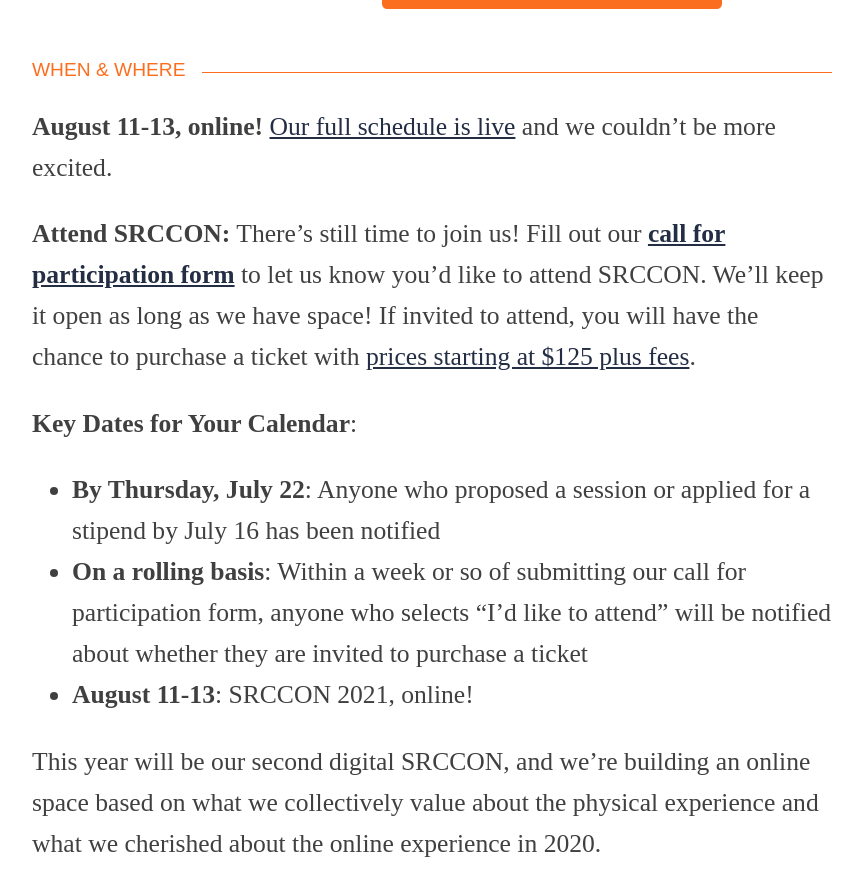
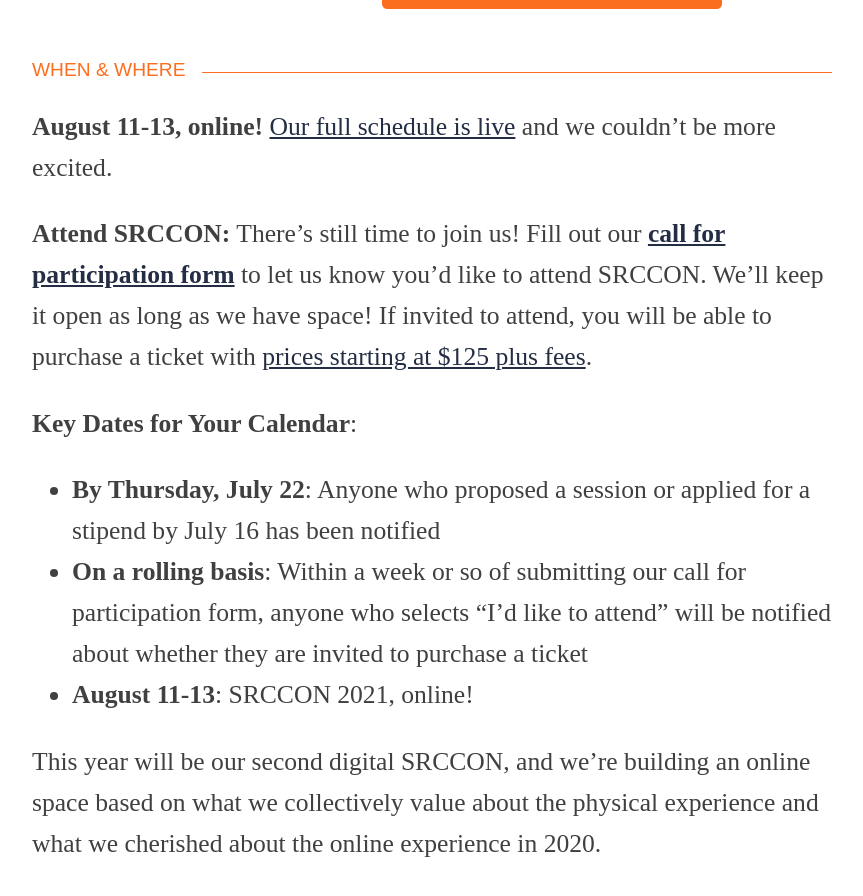
Before and after one commit to OpenNews/srccon-2021, a Jekyll site: the page built from homepage.md, in a window 1280 px wide and 900 px high, scrolled down 760 px. Shown: the top 896 px of the window, without its empty margins (208-1071 px from the left). Built offline with Jekyll 4.4.1, drawn with Linux system fonts in a browser that asks for light colours; some web fonts are replaced; our own code applies the rules of GitHub Pages for plain Markdown files.

Commit message:
one more tweak

```diff
--- a/homepage.md
+++ b/homepage.md
@@ -7,7 +7,7 @@
 
 **August 11-13, online!** [Our full schedule is live](/schedule) and we couldn't be more excited.
 
-**Attend SRCCON:** There's still time to join us! Fill out our **[call for participation form](/participation/form)** to let us know you'd like to attend SRCCON. We'll keep it open as long as we have space! If invited to attend, you will have the chance to purchase a ticket with [prices starting at $125 plus fees](/attendees/#tickets).
+**Attend SRCCON:** There's still time to join us! Fill out our **[call for participation form](/participation/form)** to let us know you'd like to attend SRCCON. We'll keep it open as long as we have space! If invited to attend, you will be able to purchase a ticket with [prices starting at $125 plus fees](/attendees/#tickets).
 
 **Key Dates for Your Calendar**:
 
```
Also changed, not shown: participation_form.md (+1 -1 lines).
